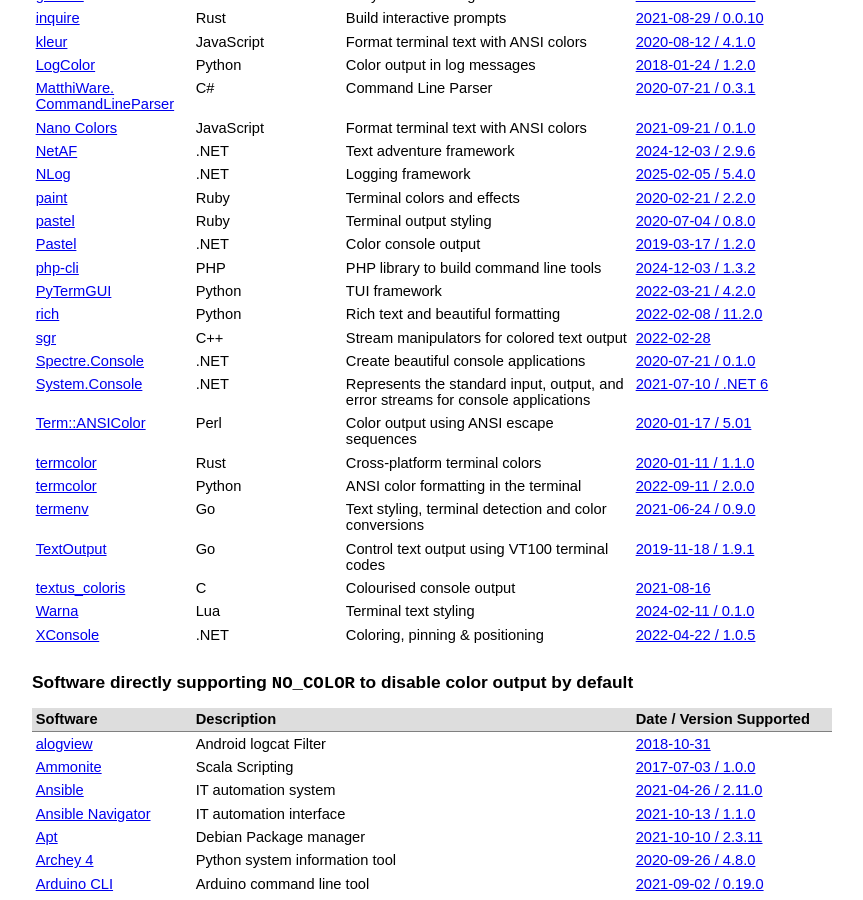
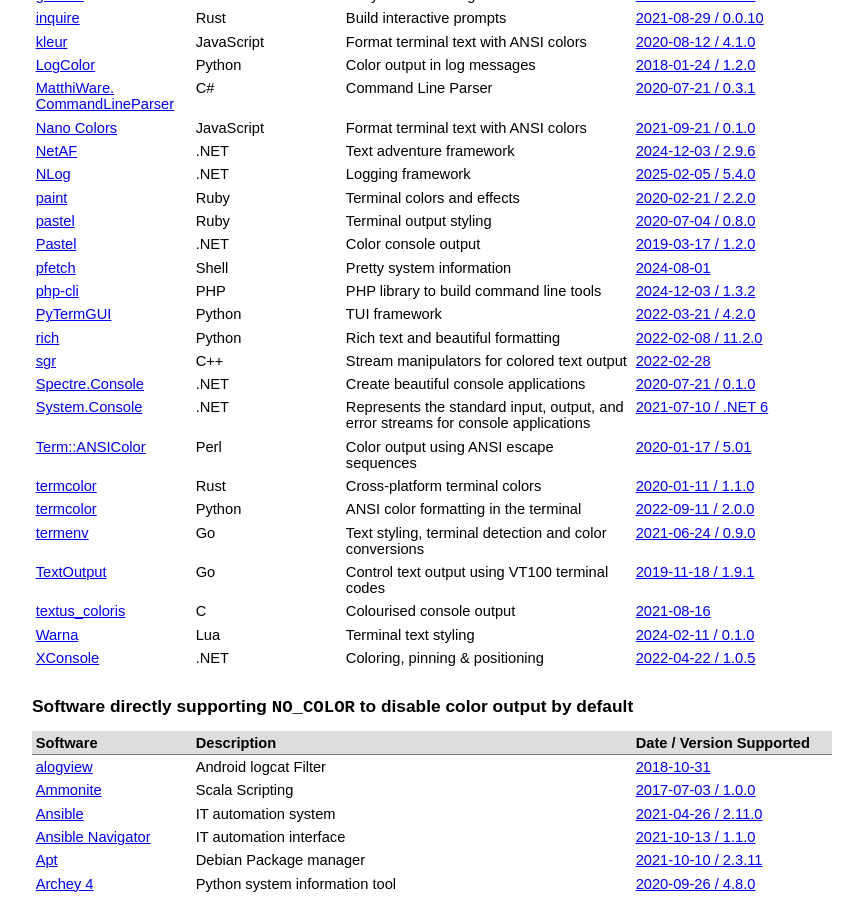
Before and after one commit to jcs/no_color, a Jekyll site: the page built from index.md, in a window 1280 px wide and 900 px high, scrolled down 2189 px. Shown: the whole window, without its empty margins (208-1071 px from the left). Built offline with Jekyll 4.4.1, drawn with Linux system fonts in a browser that asks for light colours; our own code applies the rules of GitHub Pages for plain Markdown files.

Commit message:
Added pfetch (#320)

```diff
--- a/index.md
+++ b/index.md
@@ -132,6 +132,7 @@ color by default via `NO_COLOR`.
 | [paint](https://github.com/janlelis/paint) | Ruby | Terminal colors and effects | [2020-02-21 / 2.2.0](https://github.com/janlelis/paint/tree/v2.2.0) |
 | [pastel](https://github.com/piotrmurach/pastel) | Ruby | Terminal output styling | [2020-07-04 / 0.8.0](https://github.com/piotrmurach/pastel/releases/tag/v0.8.0) |
 | [Pastel](https://github.com/silkfire/Pastel) | .NET | Color console output | [2019-03-17 / 1.2.0](https://github.com/silkfire/Pastel/commit/8a89c2930a2b7ff2c6beae67e6c00fe1d74189d5) |
+| [pfetch](https://github.com/silkfire/Pastel) | Shell | Pretty system information | [2024-08-01](https://github.com/Un1q32/pfetch/commit/efa9b369b467934e168cd26f69bbd4661e29e065) |
 | [php-cli](https://github.com/splitbrain/php-cli) | PHP | PHP library to build command line tools | [2024-12-03 / 1.3.2](https://github.com/splitbrain/php-cli/commit/360ed0b3704fa8fcd1ce976ed79012aa2c67d22f) |
 | [PyTermGUI](https://github.com/bczsalba/pytermgui/) | Python | TUI framework | [2022-03-21 / 4.2.0](https://github.com/bczsalba/pytermgui/releases/tag/v4.2.0) |
 | [rich](https://github.com/Textualize/rich) | Python | Rich text and beautiful formatting | [2022-02-08 / 11.2.0](https://github.com/Textualize/rich/releases/tag/v11.2.0) |
```
